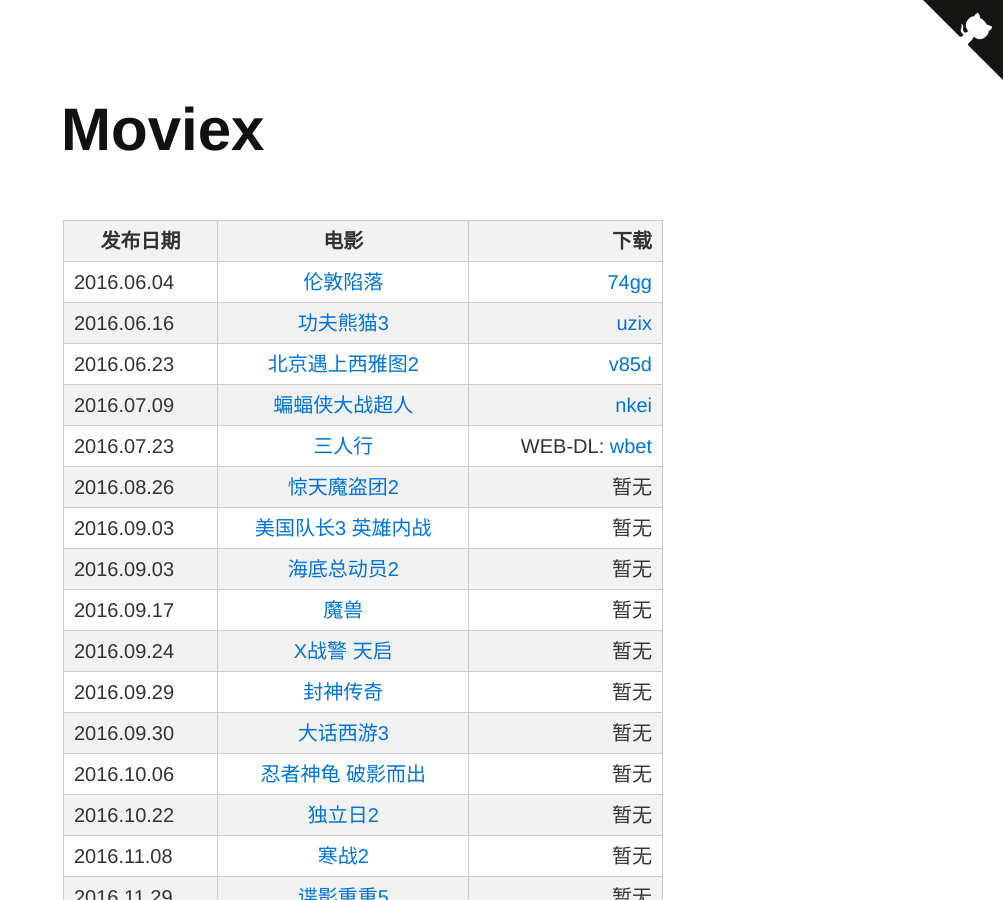
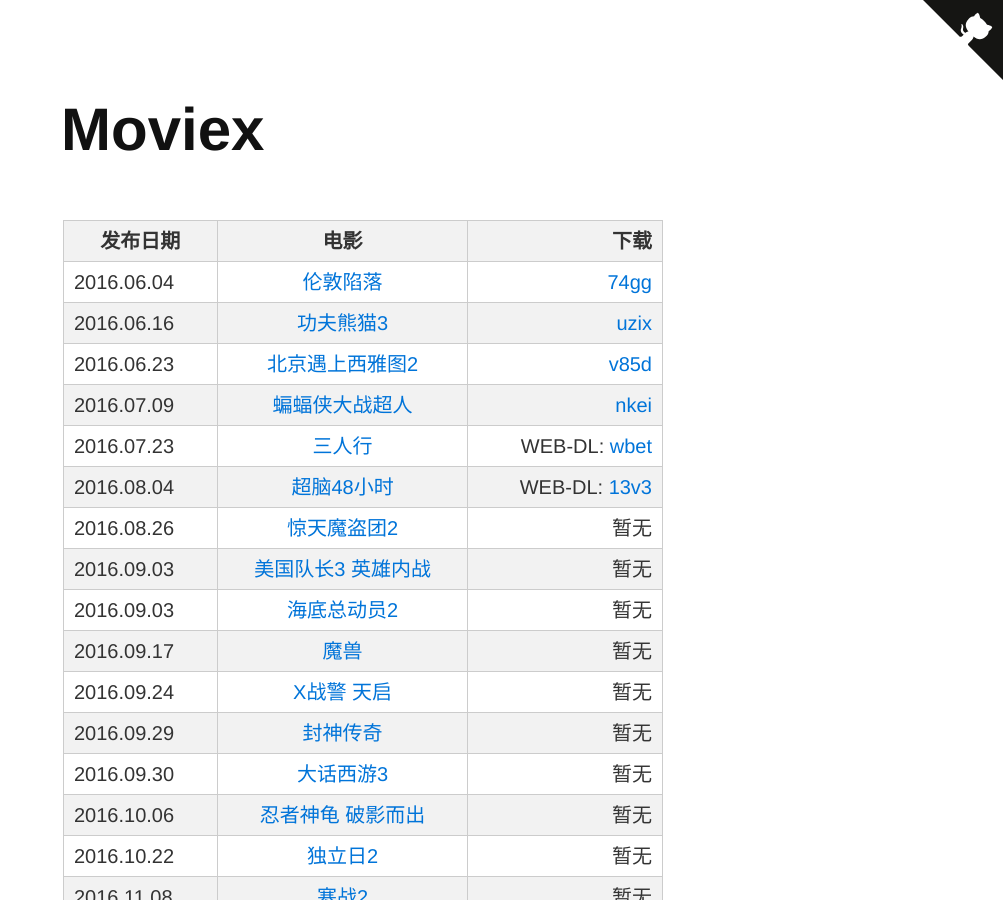
Before and after one commit to creeveliu/moviex.github.io, a Jekyll site: the page built from index.md, in a window 1280 px wide and 900 px high. Shown: the whole window, without its empty margins (277-1280 px from the left). Built offline with Jekyll 4.4.1, drawn with Linux system fonts in a browser that asks for light colours; comment, search, counter and statistics services are not loaded.

Commit message:
Update index.md

```diff
--- a/index.md
+++ b/index.md
@@ -9,6 +9,7 @@
 | 2016.06.23      | [北京遇上西雅图2](http://movie.mtime.com/211903/)     | [v85d](http://pan.baidu.com/s/1eSe7i8q)  |
 | 2016.07.09     | [蝙蝠侠大战超人](http://movie.douban.com/subject/24750534/)     | [nkei](http://pan.baidu.com/s/1i5uaIt3) |
 | 2016.07.23     | [三人行](https://movie.douban.com/subject/26235349/)     | WEB-DL: [wbet](https://pan.baidu.com/s/1boVl3XX) |
+| 2016.08.04     | [超脑48小时](https://movie.douban.com/)     | WEB-DL: [13v3](http://pan.baidu.com/s/1hsmCiEC) |
 | 2016.08.26      | [惊天魔盗团2](https://movie.douban.com/subject/25662337/)      | 暂无 |
 | 2016.09.03     | [美国队长3 英雄内战](https://movie.douban.com/subject/25820460/)     | 暂无 |
 | 2016.09.03     | [海底总动员2](https://movie.douban.com/subject/11524967/)     | 暂无 |
```
